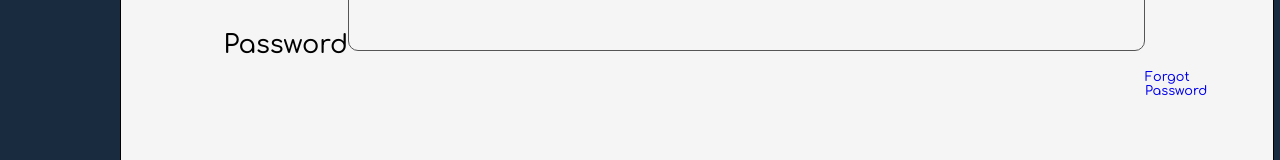
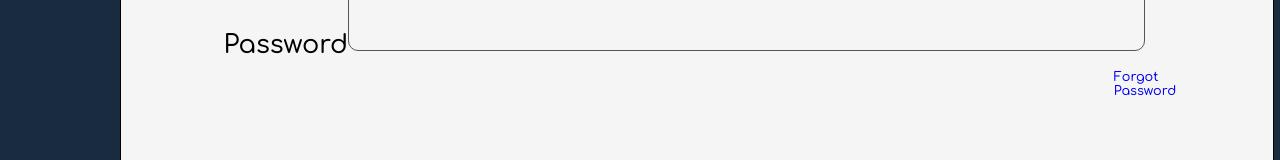
Before and after one commit to sahil801/login-front, a plain HTML site: page index.html in a window 1280 px wide. Shown: the part 3643-3803 px from the top of the page. Drawn offline with Linux system fonts and the light colour scheme.

Commit message:
Update main.css

```diff
--- a/main.css
+++ b/main.css
@@ -193,7 +193,7 @@ input{
         text-decoration: none;
         font-size: 0.8rem;
         margin-left: 100%;
-        margin-right:-10%;
+        margin-right: 0%;
     }
 
 }
```
